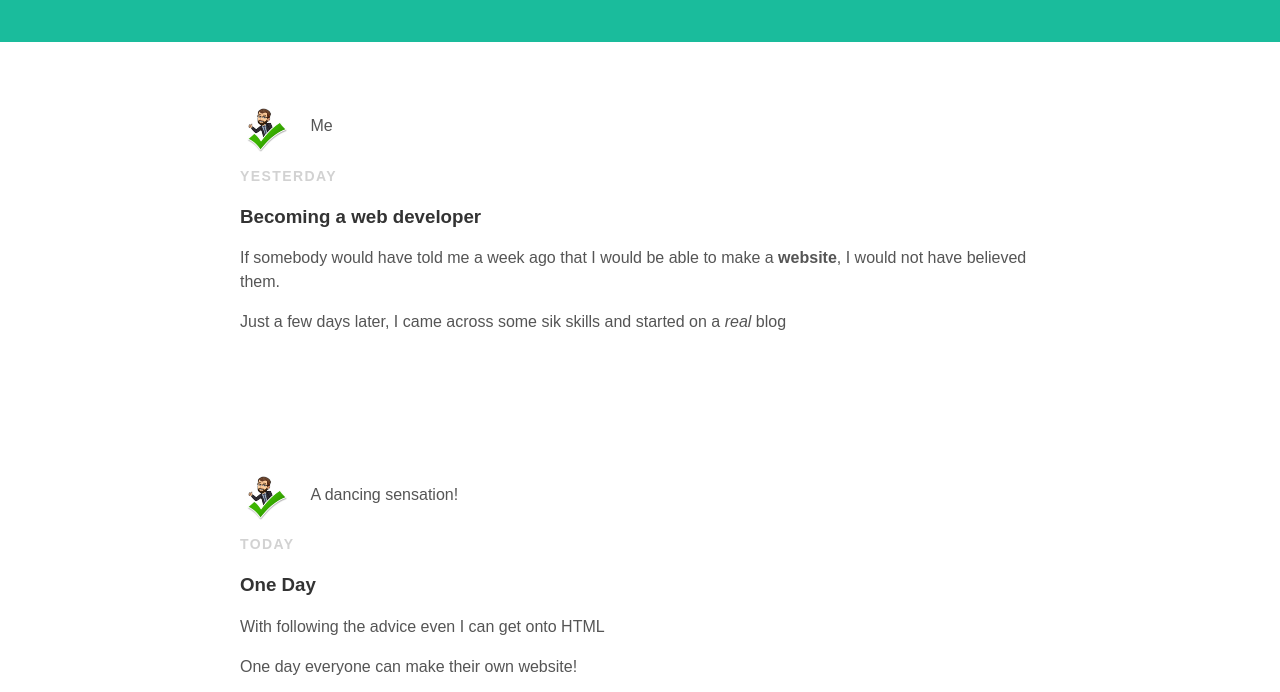
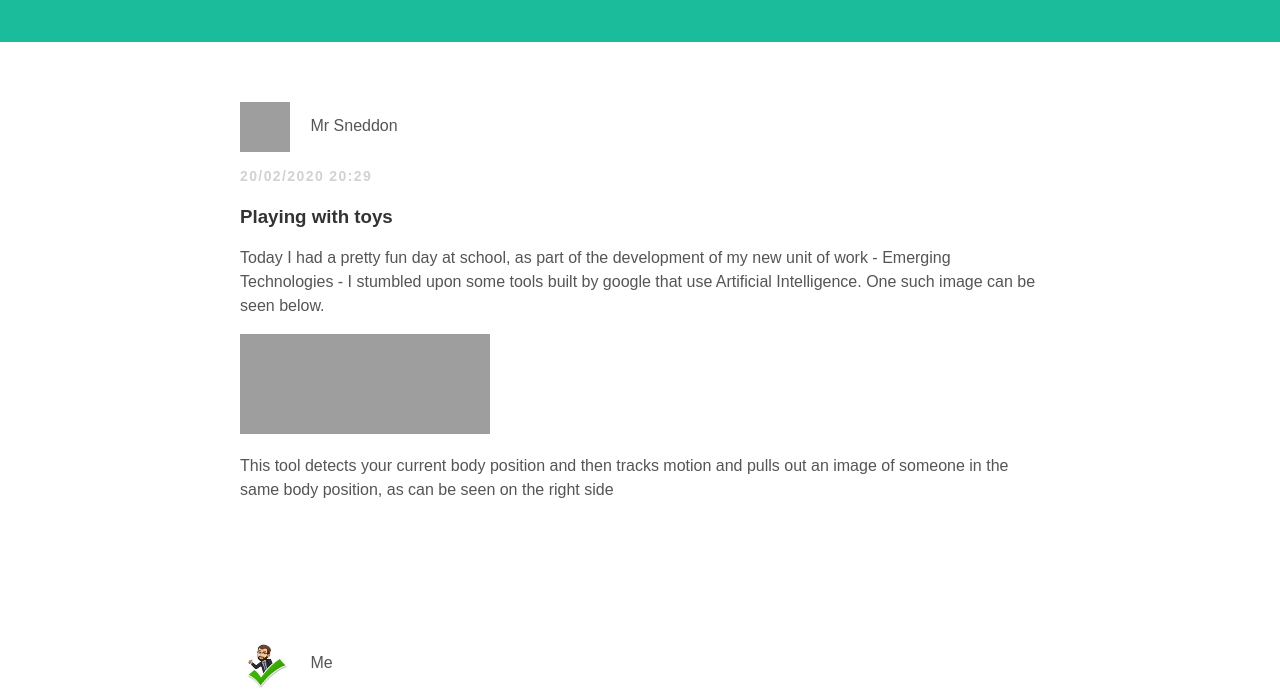
Before and after one commit to MrSneddon/MrSneddon.github.io, a plain HTML site: page index.html in a window 1280 px wide. Shown: the part 108-800 px from the top of the page. Drawn offline with Linux system fonts and the light colour scheme; grey boxes are pictures that could not be loaded; a web font is replaced by a local one.

Commit message:
Add files via upload

```diff
--- a/index.html
+++ b/index.html
@@ -17,6 +17,21 @@
     </div>
 
     <div id="content">
+        <div class="container">
+            <div class="post">
+                <div class="post-author">
+                    <img src="Dance1.gif">
+                    <span>Mr Sneddon</span>
+                </div>
+                <p class="post-date">20/02/2020 20:29</p>
+                <h3 class="post-title">Playing with toys</h3>
+                <div class="post-content">
+                    <p>Today I had a pretty fun day at school, as part of the development of my new unit of work - Emerging Technologies - I stumbled upon some tools built by google that use Artificial Intelligence. One such image can be seen below.</p>
+                    <img src="Dance1.gif" height="100" width="250">
+                    <p>This tool detects your current body position and then tracks motion and pulls out an image of someone in the same body position, as can be seen on the right side</p>
+                </div>
+            </div>
+        </div>
         <div class="container">
             <div class="post">
                 <div class="post-author">
```
